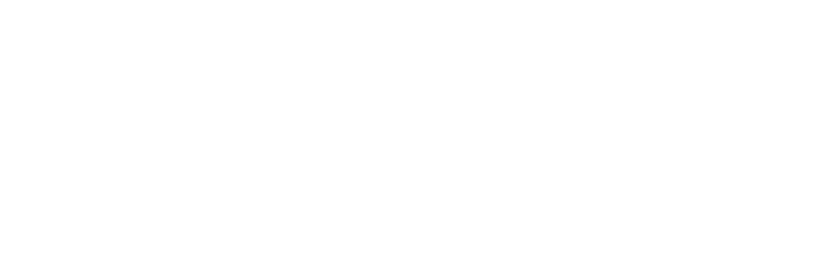
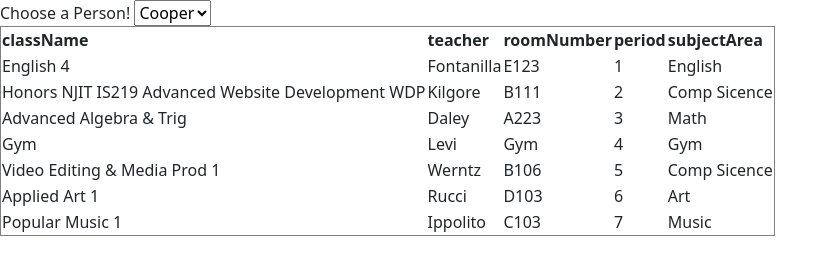
Before and after one commit to LGreen808/JSON-AJAX-AND-ETC-PROJECT, a plain HTML site: page index.html in a window 1280 px wide. Shown: the whole page, without its empty margins (0-838 px from the left). Drawn offline with nearby package versions, Linux system fonts and the light colour scheme.

Commit message:
Working pt 1

```diff
--- a/index.html
+++ b/index.html
@@ -16,13 +16,31 @@
             integrity="sha384-T3c6CoIi6uLrA9TneNEoa7RxnatzjcDSCmG1MXxSR1GAsXEV/Dwwykc2MPK8M2HN"
             crossorigin="anonymous"
         />
+        <link rel="stylesheet" href="style.css"/>
     </head>
 
     <body>
         <header>
             <!-- place navbar here -->
         </header>
-        <main></main>
+        <main>
+
+
+   <label for="jsonSelect">Choose a Person!</label>
+   <select id="jsonSelect">
+      <option value="Cooper.JSON">Cooper</option>
+      <option value="Miller.JSON">Annie</option>
+      <option value="Brand.JSON">Nick</option>
+   </select>
+
+   <table border="1">
+      <thead id="tableHeader"></thead>
+      <tbody id="tableBody"></tbody>
+   </table>
+
+   <script src="script.js"></script>
+
+        </main>
         <footer>
             <!-- place footer here -->
         </footer>
@@ -38,5 +56,6 @@
             integrity="sha384-BBtl+eGJRgqQAUMxJ7pMwbEyER4l1g+O15P+16Ep7Q9Q+zqX6gSbd85u4mG4QzX+"
             crossorigin="anonymous"
         ></script>
+        <script src="script.js"></script>
     </body>
 </html>
--- a/script.js
+++ b/script.js
@@ -0,0 +1,39 @@
+async function start(name) {
+   const jsonData = await (await fetch(name)).json();
+
+   // Get table elements
+   const tableHeader = document.getElementById('tableHeader');
+   const tableBody = document.getElementById('tableBody');
+
+   // Clear existing table
+   tableHeader.innerHTML = '';
+   tableBody.innerHTML = '';
+
+   // Generate table headers dynamically
+   const headers = Object.keys(jsonData[0]);
+   headers.forEach(header => {
+      const th = document.createElement('th');
+      th.textContent = header;
+      tableHeader.appendChild(th);
+   });
+
+   // Generate table rows dynamically
+   jsonData.forEach(row => {
+      const tr = document.createElement('tr');
+      headers.forEach(header => {
+         const td = document.createElement('td');
+         td.textContent = row[header];
+         tr.appendChild(td);
+      });
+      tableBody.appendChild(tr);
+   });
+}
+
+// Initial load
+start('Cooper.JSON');
+
+// Dropdown event listener
+document.getElementById('jsonSelect').addEventListener('change', function () {
+   const selectedFile = this.value;
+   start(selectedFile);
+});
```
